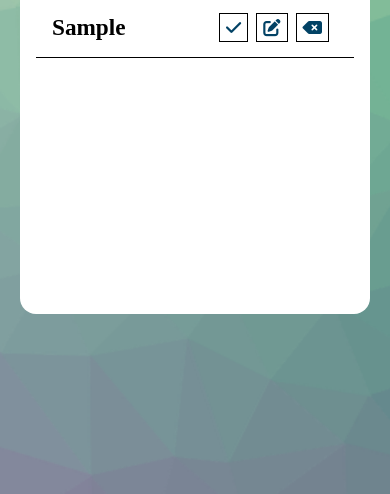
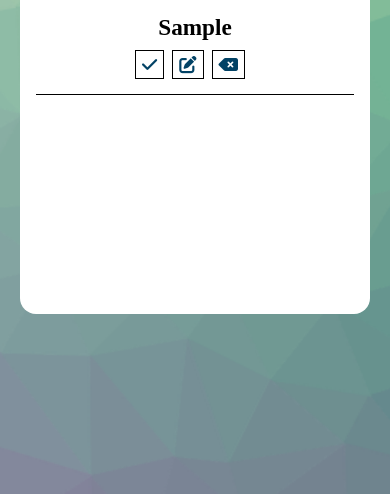
Before and after one commit to GabrielLima5/lista-tarefas, a plain HTML site: page index.html in a window 390 px wide. Both pictures are taken after typing "Sample" into the empty fields and a click on the button 302 px from the left and 339 px from the top of the page. Shown: the part 366-860 px from the top of the page. Drawn offline with Linux system fonts and the light colour scheme; a web font is replaced by a local one.

Commit message:
corrigindo overflow

```diff
--- a/assets/css/style.css
+++ b/assets/css/style.css
@@ -79,6 +79,7 @@ body{
 .container .task{
     overflow: hidden;
     width: 100%;
+    max-height: 100px;
     display: flex;
     justify-content: space-between;
     border-top: 1px solid black;
@@ -93,7 +94,9 @@ body{
 }
 
 .container .task .task-name{
+    max-width: 300px;
     font-size: 1.1em;
+    overflow: hidden;
     font-weight: bold;
     text-align: center;
 }
@@ -130,9 +133,16 @@ body{
         width: 350px;
     }
 
+    .container .task{
+        flex-direction: column;
+    }
 
     .container form input{
         width: 200px;
+    }
+
+    .container .task .task-buttons{
+        margin-top: 10px;
     }
 }
 
@@ -155,7 +165,7 @@ body{
     }
 
     .container .task{
-        height: 150px;
+        height: 100px;
         flex-direction: column;
         align-items: center;
         justify-content: space-between;
```
